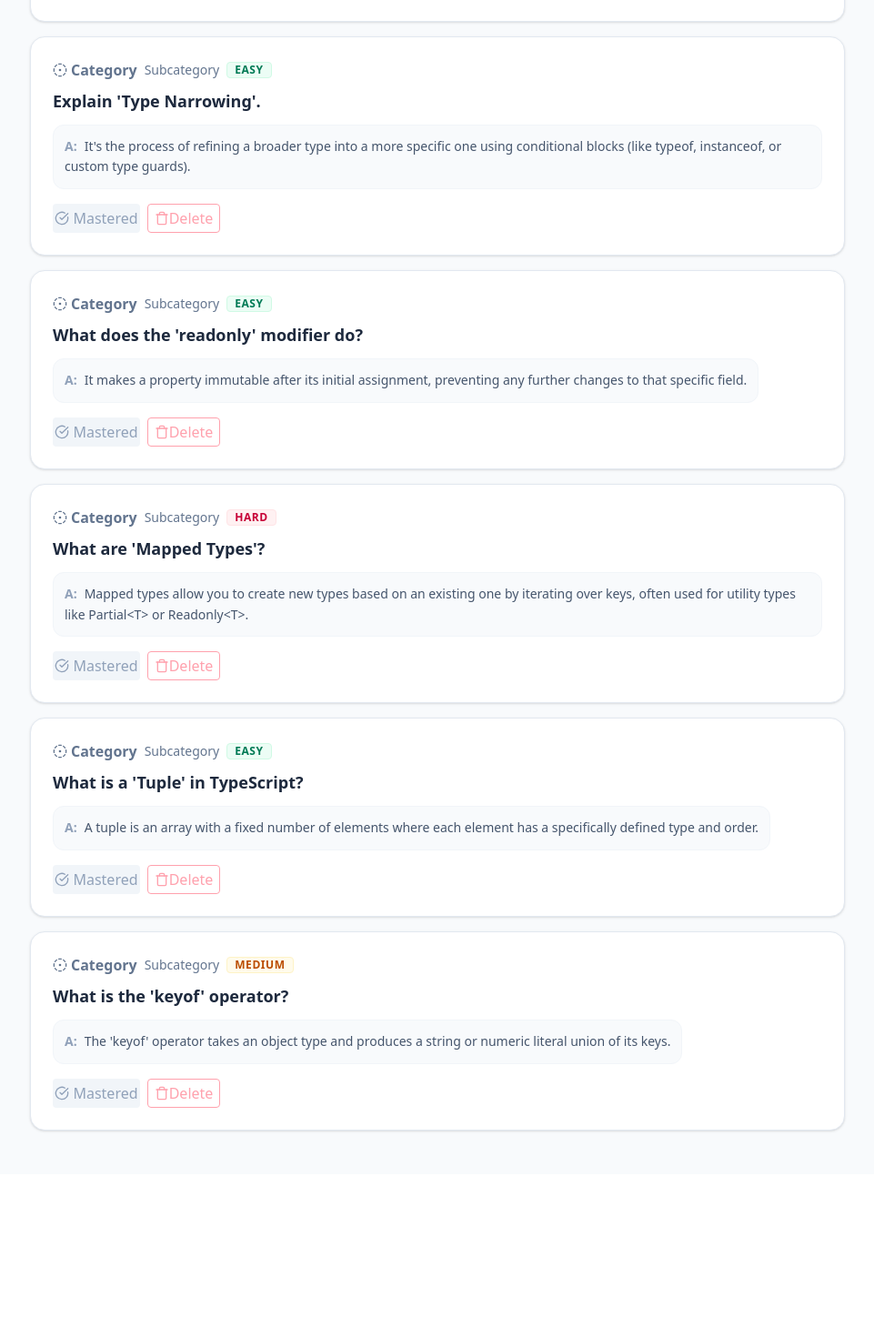
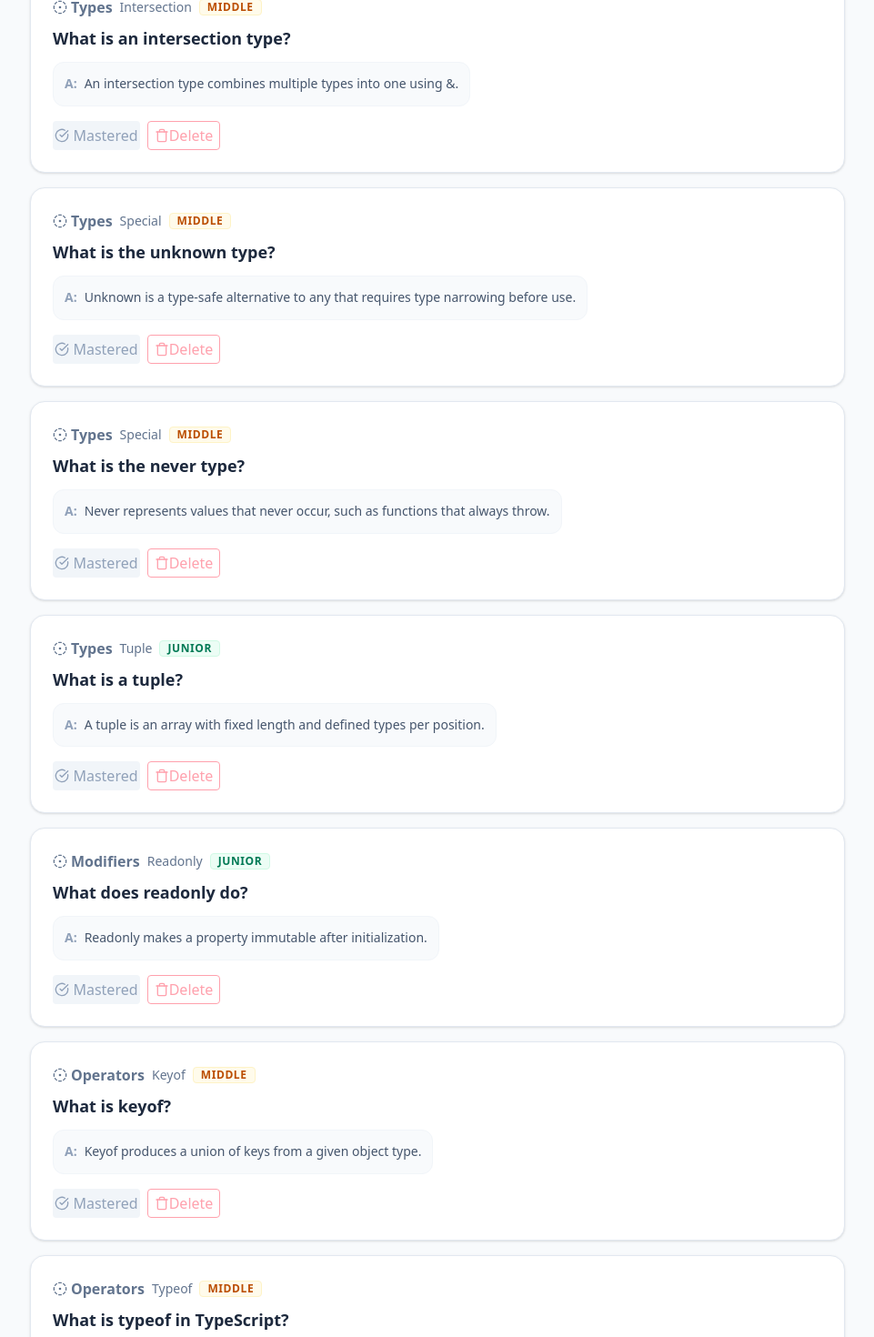
Before and after one commit to ileegant/interview-app, a React (Vite) app: page / in a window 1280 px wide. Shown: the part 1300-2770 px from the top of the page at 91% size, without its empty margins (159-1120 px from the left). Before the commit the page ends 2591 px from the top, so only its background shows below. Built offline with nearby package versions, Linux system fonts and the light colour scheme.

Commit message:
feat: update difficulty levels from easy/medium/hard to junior/middle/senior in app components and schemas

```diff
--- a/src/App.tsx
+++ b/src/App.tsx
@@ -124,7 +124,7 @@ function App() {
           </h1>
           <div className="flex gap-4">
             <div className="flex gap-2">
-              {["all", "easy", "medium", "hard"].map((d) => (
+              {["all", "junior", "middle", "senior"].map((d) => (
                 <button
                   key={d}
                   onClick={() => setFilterDifficulty(d as any)}
--- a/src/components/AddQuestionForm.tsx
+++ b/src/components/AddQuestionForm.tsx
@@ -22,7 +22,7 @@ export const AddQuestionForm = ({ onAdd }: Props) => {
       id: crypto.randomUUID(),
       question: "",
       answer: "",
-      difficulty: "easy",
+      difficulty: "junior",
       category: "",
       subCategory: "",
       isLearned: false,
@@ -81,9 +81,9 @@ export const AddQuestionForm = ({ onAdd }: Props) => {
               {...register("difficulty")}
               className="flex-1 p-3 rounded-lg border border-slate-300 bg-white"
             >
-              <option value="easy">Easy</option>
-              <option value="medium">Medium</option>
-              <option value="hard">Hard</option>
+              <option value="junior">Junior</option>
+              <option value="middle">Middle</option>
+              <option value="senior">Senior</option>
             </select>
 
             <button
--- a/src/components/QuestionCard.tsx
+++ b/src/components/QuestionCard.tsx
@@ -14,9 +14,9 @@ interface Props {
 
 export const QuestionCard = ({ data, onToggle, onDelete }: Props) => {
   const diffColors = {
-    easy: "bg-emerald-50 text-emerald-700 border-emerald-100",
-    medium: "bg-amber-50 text-amber-700 border-amber-100",
-    hard: "bg-rose-50 text-rose-700 border-rose-100",
+    junior: "bg-emerald-50 text-emerald-700 border-emerald-100",
+    middle: "bg-amber-50 text-amber-700 border-amber-100",
+    senior: "bg-rose-50 text-rose-700 border-rose-100",
   };
 
   return (
--- a/src/data/seed.ts
+++ b/src/data/seed.ts
@@ -3,82 +3,290 @@ import type { IQuestion } from "../types";
 export const initialQuestions: IQuestion[] = [
   {
     id: crypto.randomUUID(),
-    question: "What is the difference between 'interface' and 'type'?",
+    question: "What is TypeScript?",
     answer:
-      "Interfaces are primarily for defining object shapes and support declaration merging. Types are more versatile, allowing unions, intersections, and aliases for primitives.",
-    difficulty: "medium",
+      "TypeScript is a typed superset of JavaScript that compiles to plain JavaScript.",
+    difficulty: "junior",
     isLearned: false,
-    category: "Category",
-    subCategory: "Subcategory",
+    category: "Basics",
+    subCategory: "Intro",
   },
   {
     id: crypto.randomUUID(),
-    question: "What is the 'unknown' type and how does it differ from 'any'?",
+    question: "What is type inference?",
     answer:
-      "'any' disables all type checking. 'unknown' is the type-safe counterpart; you cannot perform operations on an 'unknown' value without first narrowing its type.",
-    difficulty: "hard",
+      "Type inference is when TypeScript automatically determines a variable’s type.",
+    difficulty: "junior",
     isLearned: false,
-    category: "Category",
-    subCategory: "Subcategory",
+    category: "Basics",
+    subCategory: "Types",
   },
   {
     id: crypto.randomUUID(),
-    question: "What are Generics in TypeScript?",
+    question: "What is a union type?",
     answer:
-      "Generics allow you to create reusable components that work with a variety of types rather than a single one, providing type safety without losing flexibility.",
-    difficulty: "medium",
+      "A union type allows a variable to hold multiple possible types using |.",
+    difficulty: "junior",
     isLearned: false,
-    category: "Category",
-    subCategory: "Subcategory",
+    category: "Types",
+    subCategory: "Union",
   },
   {
     id: crypto.randomUUID(),
-    question: "Explain 'Type Narrowing'.",
-    answer:
-      "It's the process of refining a broader type into a more specific one using conditional blocks (like typeof, instanceof, or custom type guards).",
-    difficulty: "easy",
+    question: "What is an intersection type?",
+    answer: "An intersection type combines multiple types into one using &.",
+    difficulty: "middle",
     isLearned: false,
-    category: "Category",
-    subCategory: "Subcategory",
+    category: "Types",
+    subCategory: "Intersection",
   },
   {
     id: crypto.randomUUID(),
-    question: "What does the 'readonly' modifier do?",
+    question: "What is the unknown type?",
     answer:
-      "It makes a property immutable after its initial assignment, preventing any further changes to that specific field.",
-    difficulty: "easy",
+      "Unknown is a type-safe alternative to any that requires type narrowing before use.",
+    difficulty: "middle",
     isLearned: false,
-    category: "Category",
-    subCategory: "Subcategory",
+    category: "Types",
+    subCategory: "Special",
   },
   {
     id: crypto.randomUUID(),
-    question: "What are 'Mapped Types'?",
+    question: "What is the never type?",
     answer:
-      "Mapped types allow you to create new types based on an existing one by iterating over keys, often used for utility types like Partial<T> or Readonly<T>.",
-    difficulty: "hard",
+      "Never represents values that never occur, such as functions that always throw.",
+    difficulty: "middle",
     isLearned: false,
-    category: "Category",
-    subCategory: "Subcategory",
+    category: "Types",
+    subCategory: "Special",
   },
   {
     id: crypto.randomUUID(),
-    question: "What is a 'Tuple' in TypeScript?",
+    question: "What is a tuple?",
     answer:
-      "A tuple is an array with a fixed number of elements where each element has a specifically defined type and order.",
-    difficulty: "easy",
+      "A tuple is an array with fixed length and defined types per position.",
+    difficulty: "junior",
     isLearned: false,
-    category: "Category",
-    subCategory: "Subcategory",
+    category: "Types",
+    subCategory: "Tuple",
   },
   {
     id: crypto.randomUUID(),
-    question: "What is the 'keyof' operator?",
+    question: "What does readonly do?",
+    answer: "Readonly makes a property immutable after initialization.",
+    difficulty: "junior",
+    isLearned: false,
+    category: "Modifiers",
+    subCategory: "Readonly",
+  },
+  {
+    id: crypto.randomUUID(),
+    question: "What is keyof?",
+    answer: "Keyof produces a union of keys from a given object type.",
+    difficulty: "middle",
+    isLearned: false,
+    category: "Operators",
+    subCategory: "Keyof",
+  },
+  {
+    id: crypto.randomUUID(),
+    question: "What is typeof in TypeScript?",
+    answer: "Typeof in TypeScript extracts the type of a variable.",
+    difficulty: "middle",
+    isLearned: false,
+    category: "Operators",
+    subCategory: "Typeof",
+  },
+
+  // ---------- FUNCTIONS ----------
+  {
+    id: crypto.randomUUID(),
+    question: "How do you type a function in TypeScript?",
+    answer: "You define parameter types and return type explicitly.",
+    difficulty: "junior",
+    isLearned: false,
+    category: "Functions",
+    subCategory: "Typing",
+  },
+  {
+    id: crypto.randomUUID(),
+    question: "What are optional parameters?",
+    answer: "Optional parameters are marked with ? and may be omitted.",
+    difficulty: "junior",
+    isLearned: false,
+    category: "Functions",
+    subCategory: "Params",
+  },
+  {
+    id: crypto.randomUUID(),
+    question: "What are rest parameters?",
     answer:
-      "The 'keyof' operator takes an object type and produces a string or numeric literal union of its keys.",
-    difficulty: "medium",
+      "Rest parameters collect multiple arguments into an array using ...",
+    difficulty: "junior",
     isLearned: false,
-    category: "Category",
-    subCategory: "Subcategory",
+    category: "Functions",
+    subCategory: "Params",
+  },
+  {
+    id: crypto.randomUUID(),
+    question: "What are generics?",
+    answer:
+      "Generics allow reusable components that work with multiple types safely.",
+    difficulty: "middle",
+    isLearned: false,
+    category: "Generics",
+    subCategory: "Basics",
+  },
+  {
+    id: crypto.randomUUID(),
+    question: "What are generic constraints?",
+    answer: "Generic constraints restrict generic types using extends.",
+    difficulty: "senior",
+    isLearned: false,
+    category: "Generics",
+    subCategory: "Advanced",
+  },
+
+  // ---------- ADVANCED ----------
+  {
+    id: crypto.randomUUID(),
+    question: "What are mapped types?",
+    answer:
+      "Mapped types create new types by iterating over keys of another type.",
+    difficulty: "senior",
+    isLearned: false,
+    category: "Advanced Types",
+    subCategory: "Mapped",
+  },
+  {
+    id: crypto.randomUUID(),
+    question: "What are conditional types?",
+    answer:
+      "Conditional types use extends with a ternary operator to create dynamic types.",
+    difficulty: "senior",
+    isLearned: false,
+    category: "Advanced Types",
+    subCategory: "Conditional",
+  },
+  {
+    id: crypto.randomUUID(),
+    question: "What is infer in TypeScript?",
+    answer: "Infer extracts a type inside conditional types.",
+    difficulty: "senior",
+    isLearned: false,
+    category: "Advanced Types",
+    subCategory: "Infer",
+  },
+  {
+    id: crypto.randomUUID(),
+    question: "What is utility type Partial?",
+    answer: "Partial makes all properties optional.",
+    difficulty: "middle",
+    isLearned: false,
+    category: "Utility Types",
+    subCategory: "Partial",
+  },
+  {
+    id: crypto.randomUUID(),
+    question: "What does Required do?",
+    answer: "Required makes all optional properties required.",
+    difficulty: "middle",
+    isLearned: false,
+    category: "Utility Types",
+    subCategory: "Required",
+  },
+
+  // ---------- OOP ----------
+  {
+    id: crypto.randomUUID(),
+    question: "What are access modifiers?",
+    answer:
+      "Public, private, and protected control visibility of class members.",
+    difficulty: "junior",
+    isLearned: false,
+    category: "OOP",
+    subCategory: "Modifiers",
+  },
+  {
+    id: crypto.randomUUID(),
+    question: "What is an abstract class?",
+    answer:
+      "An abstract class cannot be instantiated and may contain abstract methods.",
+    difficulty: "middle",
+    isLearned: false,
+    category: "OOP",
+    subCategory: "Abstract",
+  },
+  {
+    id: crypto.randomUUID(),
+    question: "What is the difference between interface and abstract class?",
+    answer:
+      "Interfaces define structure, abstract classes can include implementation.",
+    difficulty: "middle",
+    isLearned: false,
+    category: "OOP",
+    subCategory: "Comparison",
+  },
+
+  // ---------- CONFIG ----------
+  {
+    id: crypto.randomUUID(),
+    question: "What is tsconfig.json?",
+    answer: "Tsconfig.json defines compiler options for TypeScript projects.",
+    difficulty: "junior",
+    isLearned: false,
+    category: "Config",
+    subCategory: "Compiler",
+  },
+  {
+    id: crypto.randomUUID(),
+    question: "What does strict mode do?",
+    answer: "Strict mode enables all strict type-checking options.",
+    difficulty: "middle",
+    isLearned: false,
+    category: "Config",
+    subCategory: "Strict",
+  },
+
+  // ---------- REACT ----------
+  {
+    id: crypto.randomUUID(),
+    question: "How do you type React props?",
+    answer: "You define an interface or type and use it for component props.",
+    difficulty: "junior",
+    isLearned: false,
+    category: "React",
+    subCategory: "Props",
+  },
+  {
+    id: crypto.randomUUID(),
+    question: "How do you type useState?",
+    answer: "Use generics like useState<Type>().",
+    difficulty: "middle",
+    isLearned: false,
+    category: "React",
+    subCategory: "Hooks",
+  },
+
+  // ---------- PATTERNS ----------
+  {
+    id: crypto.randomUUID(),
+    question: "What is discriminated union?",
+    answer:
+      "A discriminated union uses a common literal property to narrow types safely.",
+    difficulty: "senior",
+    isLearned: false,
+    category: "Patterns",
+    subCategory: "Union",
+  },
+  {
+    id: crypto.randomUUID(),
+    question: "What is exhaustive checking?",
+    answer:
+      "Exhaustive checking ensures all union cases are handled, often using never.",
+    difficulty: "senior",
+    isLearned: false,
+    category: "Patterns",
+    subCategory: "Safety",
   },
 ];
--- a/src/types/schemas.ts
+++ b/src/types/schemas.ts
@@ -4,7 +4,7 @@ export const QuestionSchema = z.object({
   id: z.uuid(),
   question: z.string().min(10, "Question is to short!"),
   answer: z.string().min(20, "Answer is too short!"),
-  difficulty: z.enum(["easy", "medium", "hard"]),
+  difficulty: z.enum(["junior", "middle", "senior"]),
   category: z.string().min(1, "Select category"),
   subCategory: z.string().min(1, "Select subcategory"),
   isLearned: z.boolean(),
```
